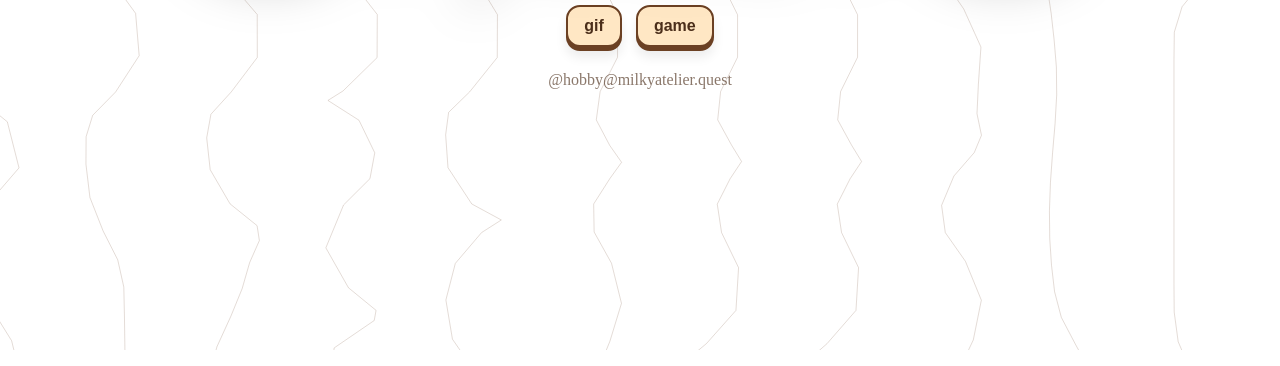
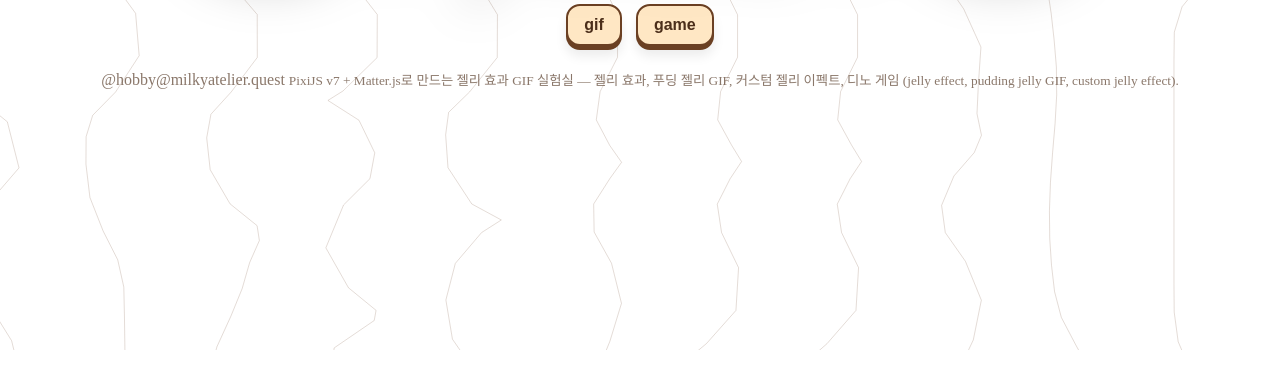
Before and after one commit to live-cpu/Pudding, a plain HTML site: page index.html in a window 1280 px wide. Shown: the part 450-816 px from the top of the page. Drawn offline with Linux system fonts and the light colour scheme.

Commit message:
Update index.html

```diff
--- a/index.html
+++ b/index.html
@@ -30,7 +30,14 @@
       <a class="nav-link" href="./gif.html">gif</a>
       <a class="nav-link" href="game/game.html">game</a>
     </nav>
-    <footer class="credit">@hobby@milkyatelier.quest</footer>
+    <footer class="credit">
+  @hobby@milkyatelier.quest
+  <small class="site-note">
+    PixiJS v7 + Matter.js로 만드는 젤리 효과 GIF 실험실 —
+    젤리 효과, 푸딩 젤리 GIF, 커스텀 젤리 이펙트, 디노 게임
+    (jelly effect, pudding jelly GIF, custom jelly effect).
+  </small>
+</footer>
   </main>
 
   <!-- PixiJS Jelly 효과 -->
```
